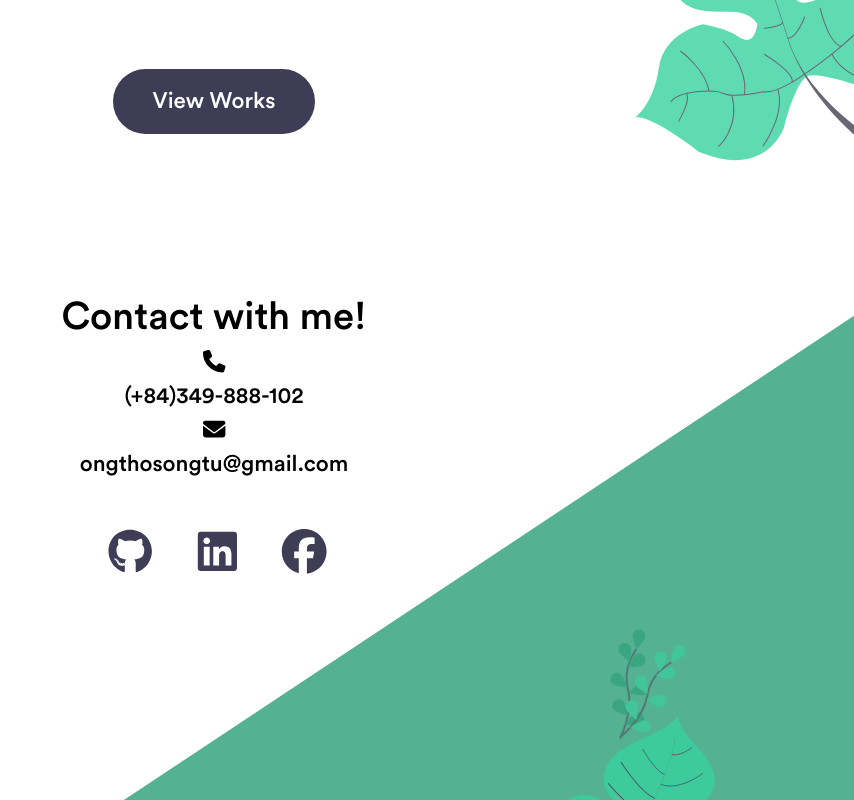
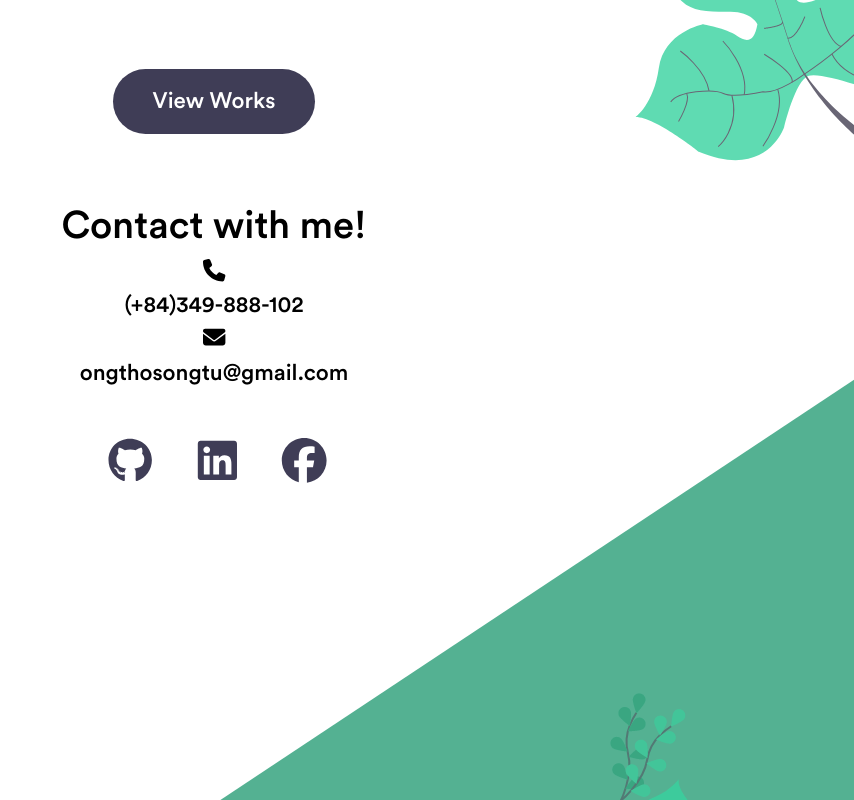
Before and after one commit to nhatngochoang/react-tailwind-3, a React (Create React App) app: page /portfolio in a window 1280 px wide. Shown: the part 5020-5820 px from the top of the page, without its empty margins (426-1280 px from the left). Built offline with nearby package versions, Linux system fonts and the light colour scheme.

Commit message:
update layout

```diff
--- a/src/index.css
+++ b/src/index.css
@@ -168,7 +168,7 @@
    }
    /* footer */
    #footer {
-      @apply relative h-[600px] flex items-center;
+      @apply relative h-[600px] flex items-start mt-16;
    }
    .footer__img {
       @apply absolute top-[80px] right-[0] z-[-1];
--- a/src/portfolio/components/Banner.jsx
+++ b/src/portfolio/components/Banner.jsx
@@ -14,7 +14,7 @@
             </div>
             {/* heading */}
             <div className="max-w-[300px] my-0 mx-auto text-center text-gray-var md:text-left md:m-0 md:p-0 md:max-w-[600px]">
-               <h1 className="fs-[36px] pt-[32vh] mb-[28px] md:pt-0">Hello, I'm Nhat</h1>
+               <h1 className="fs-[36px] pt-[60vh] mb-[28px] md:pt-0">Hello, I'm Nhat</h1>
                <p className="banner__heading__para">
                   As a web developer with a passion for JavaScript, React...Maybe Node in the future :))
                </p>
```
